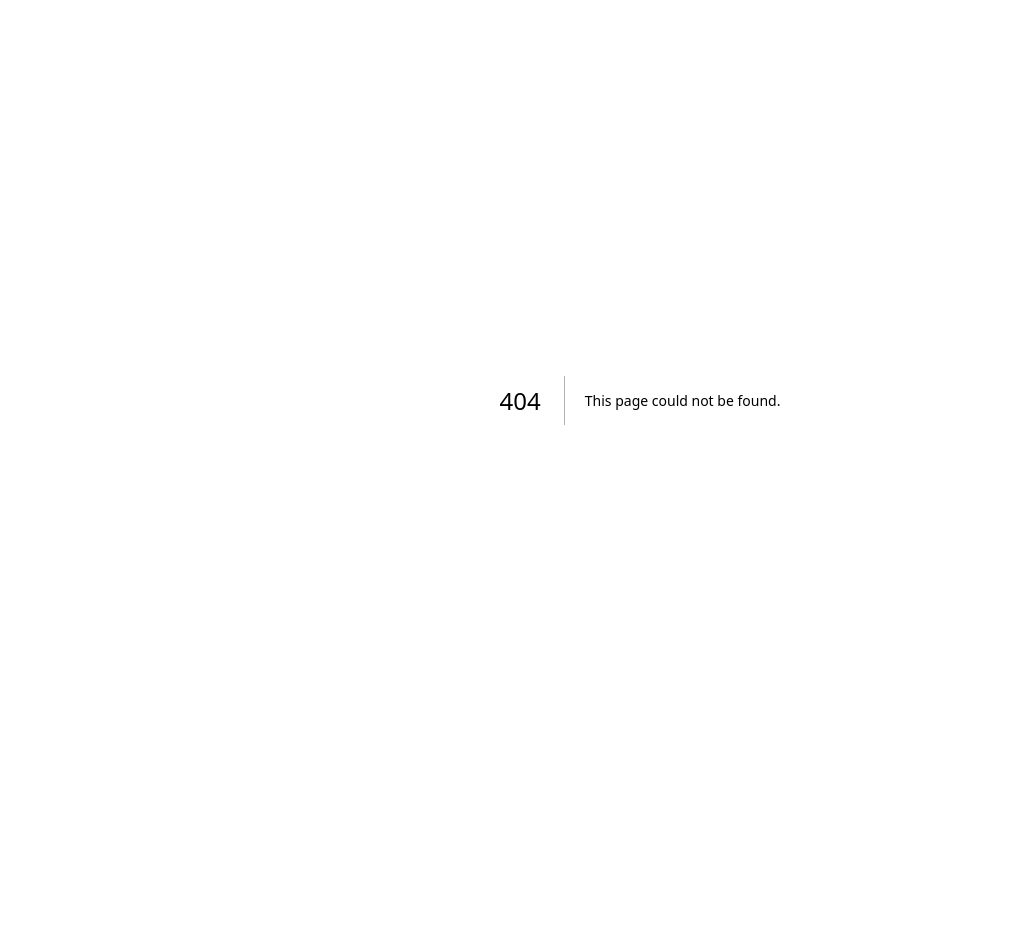
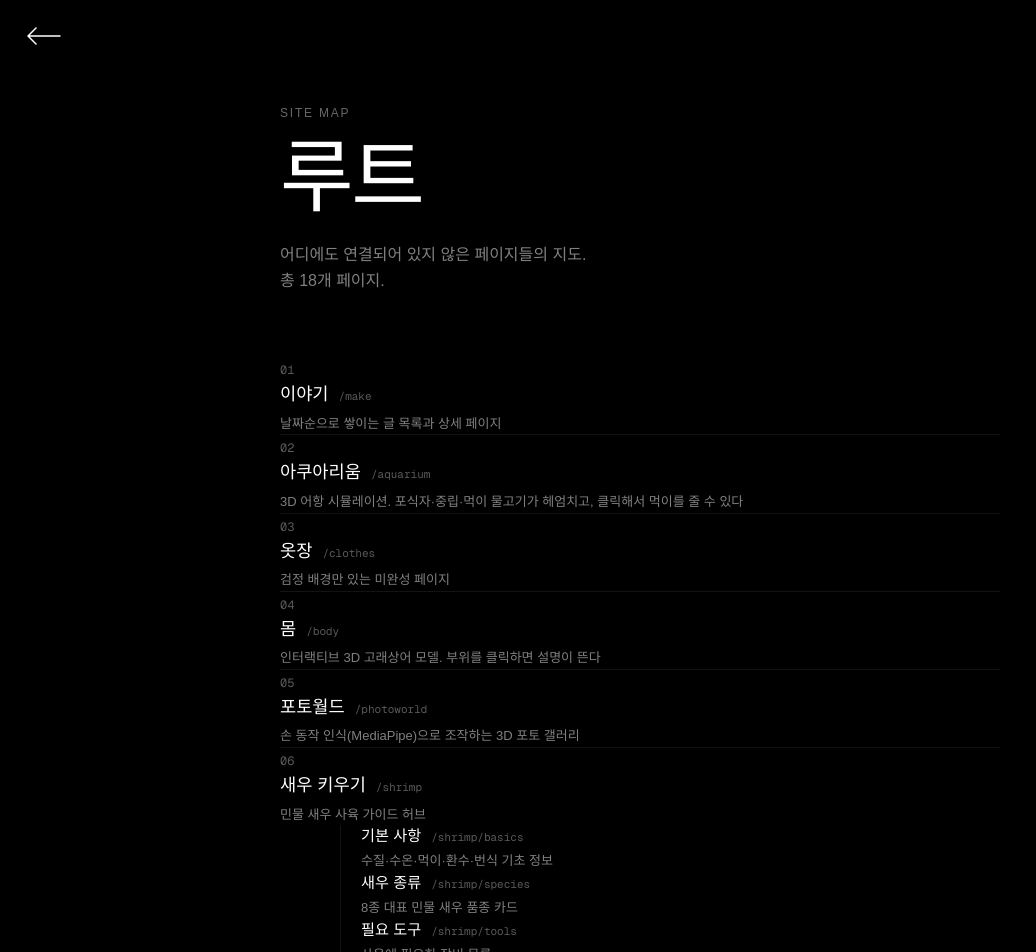
Before and after one commit to parksungrae/SungRaePark, a Next.js app: page /route in a window 1280 px wide. Before the commit this address had no page. Shown: the top 952 px of the page, without its empty margins (0-1036 px from the left). Before the commit the page ends 800 px from the top, so only its background shows below. Built offline with nearby package versions, Linux system fonts and the light colour scheme.

Commit message:
Add unlinked /route page listing every page with its function
Standalone site map at /route (not linked from nav) that lists all
existing pages with a one-line description of what each does, and
links directly to each one.

```diff
--- /dev/null
+++ b/app/route/page.tsx
@@ -0,0 +1,308 @@
+"use client";
+
+import Link from "next/link";
+import { BackButton } from "../../components/BackButton";
+
+interface SubRoute {
+  href: string;
+  title: string;
+  desc: string;
+}
+
+interface RouteItem {
+  href: string;
+  title: string;
+  desc: string;
+  children?: SubRoute[];
+}
+
+const ROUTES: RouteItem[] = [
+  {
+    href: "/make",
+    title: "이야기",
+    desc: "날짜순으로 쌓이는 글 목록과 상세 페이지",
+  },
+  {
+    href: "/aquarium",
+    title: "아쿠아리움",
+    desc: "3D 어항 시뮬레이션. 포식자·중립·먹이 물고기가 헤엄치고, 클릭해서 먹이를 줄 수 있다",
+  },
+  {
+    href: "/clothes",
+    title: "옷장",
+    desc: "검정 배경만 있는 미완성 페이지",
+  },
+  {
+    href: "/body",
+    title: "몸",
+    desc: "인터랙티브 3D 고래상어 모델. 부위를 클릭하면 설명이 뜬다",
+  },
+  {
+    href: "/photoworld",
+    title: "포토월드",
+    desc: "손 동작 인식(MediaPipe)으로 조작하는 3D 포토 갤러리",
+  },
+  {
+    href: "/shrimp",
+    title: "새우 키우기",
+    desc: "민물 새우 사육 가이드 허브",
+    children: [
+      { href: "/shrimp/basics", title: "기본 사항", desc: "수질·수온·먹이·환수·번식 기초 정보" },
+      { href: "/shrimp/species", title: "새우 종류", desc: "8종 대표 민물 새우 품종 카드" },
+      { href: "/shrimp/tools", title: "필요 도구", desc: "사육에 필요한 장비 목록" },
+      { href: "/shrimp/dashboard", title: "대시보드", desc: "수질 모니터링 & 사육 일지" },
+    ],
+  },
+  {
+    href: "/music",
+    title: "뮤직",
+    desc: "아티스트-곡 관계를 그래프로 탐색",
+  },
+  {
+    href: "/guitar",
+    title: "Chordial AI",
+    desc: "카메라로 악보를 찍으면 코드·가사를 인식하고, 시선 추적으로 자동 스크롤",
+  },
+  {
+    href: "/subscriptions",
+    title: "구독",
+    desc: "구독 서비스 지출 관리 및 환율 환산",
+  },
+  {
+    href: "/cemeterypark",
+    title: "공동묘지 공원",
+    desc: "커서를 따라다니는 이미지가 멈추면 무한히 확대되는 인터랙션",
+  },
+  {
+    href: "/mouse",
+    title: "마우스",
+    desc: "커스텀 커서 이미지가 배경 위를 따라다닌다",
+  },
+  {
+    href: "/package",
+    title: "짐싸기",
+    desc: "3D 씬에 드래그 앤 드롭으로 짐을 싸는 패킹 시뮬레이터",
+  },
+  {
+    href: "/portfolio",
+    title: "포트폴리오",
+    desc: "박성래 포트폴리오 — 스킬 · 프로젝트 · 트러블슈팅",
+  },
+  {
+    href: "/theme",
+    title: "테마",
+    desc: "클릭 한 번으로 다크/라이트 테마 전환",
+  },
+];
+
+const totalCount =
+  ROUTES.length + ROUTES.reduce((n, r) => n + (r.children?.length ?? 0), 0);
+
+export default function RoutePage() {
+  return (
+    <div className="route-page">
+      <div className="route-back">
+        <BackButton />
+      </div>
+
+      <div className="route-main">
+        <div className="route-hero">
+          <p className="route-hero-label">site map</p>
+          <h1 className="route-hero-title">루트</h1>
+          <p className="route-hero-desc">
+            어디에도 연결되어 있지 않은 페이지들의 지도.
+            <br />
+            총 {totalCount}개 페이지.
+          </p>
+        </div>
+
+        <ul className="route-list">
+          {ROUTES.map((r, i) => (
+            <li key={r.href} className="route-item">
+              <Link href={r.href} className="route-link">
+                <span className="route-index">{String(i + 1).padStart(2, "0")}</span>
+                <span className="route-body">
+                  <span className="route-title-row">
+                    <span className="route-title">{r.title}</span>
+                    <span className="route-path">{r.href}</span>
+                  </span>
+                  <span className="route-desc">{r.desc}</span>
+                </span>
+              </Link>
+
+              {r.children && (
+                <ul className="route-sublist">
+                  {r.children.map((c) => (
+                    <li key={c.href} className="route-subitem">
+                      <Link href={c.href} className="route-sublink">
+                        <span className="route-subtitle-row">
+                          <span className="route-subtitle">{c.title}</span>
+                          <span className="route-path">{c.href}</span>
+                        </span>
+                        <span className="route-subdesc">{c.desc}</span>
+                      </Link>
+                    </li>
+                  ))}
+                </ul>
+              )}
+            </li>
+          ))}
+        </ul>
+      </div>
+
+      <style jsx>{`
+        .route-page {
+          min-height: 100vh;
+          background: var(--background);
+          color: var(--foreground);
+          padding: 24px;
+        }
+
+        .route-back {
+          position: fixed;
+          top: 24px;
+          left: 24px;
+          z-index: 100;
+        }
+
+        .route-main {
+          max-width: 720px;
+          margin: 0 auto;
+          padding-top: 80px;
+          padding-bottom: 80px;
+        }
+
+        .route-hero {
+          margin-bottom: 64px;
+        }
+
+        .route-hero-label {
+          font-size: 12px;
+          opacity: 0.4;
+          letter-spacing: 0.15em;
+          text-transform: uppercase;
+          margin-bottom: 16px;
+        }
+
+        .route-hero-title {
+          font-size: clamp(2.5rem, 8vw, 5rem);
+          font-weight: 300;
+          line-height: 1;
+          letter-spacing: -0.03em;
+        }
+
+        .route-hero-desc {
+          margin-top: 24px;
+          opacity: 0.5;
+          font-size: 1rem;
+          line-height: 1.6;
+          max-width: 420px;
+        }
+
+        .route-list {
+          list-style: none;
+        }
+
+        .route-item {
+          border-bottom: 1px solid rgba(128, 128, 128, 0.15);
+        }
+
+        .route-link {
+          display: flex;
+          align-items: flex-start;
+          gap: 20px;
+          padding: 24px 4px;
+          text-decoration: none;
+          color: var(--foreground);
+          transition: opacity 0.2s ease;
+        }
+
+        .route-link:hover {
+          opacity: 0.6;
+        }
+
+        .route-index {
+          flex: none;
+          width: 32px;
+          padding-top: 3px;
+          font-size: 12px;
+          font-weight: 400;
+          font-family: var(--font-geist-mono, monospace);
+          opacity: 0.35;
+          line-height: 1;
+        }
+
+        .route-body {
+          display: flex;
+          flex-direction: column;
+          gap: 6px;
+          min-width: 0;
+        }
+
+        .route-title-row,
+        .route-subtitle-row {
+          display: flex;
+          align-items: baseline;
+          gap: 10px;
+          flex-wrap: wrap;
+        }
+
+        .route-title {
+          font-size: 1.1rem;
+          font-weight: 500;
+        }
+
+        .route-subtitle {
+          font-size: 0.95rem;
+          font-weight: 500;
+        }
+
+        .route-path {
+          font-size: 11px;
+          opacity: 0.35;
+          font-family: var(--font-geist-mono, monospace);
+        }
+
+        .route-desc,
+        .route-subdesc {
+          font-size: 13px;
+          opacity: 0.5;
+          line-height: 1.6;
+        }
+
+        .route-sublist {
+          list-style: none;
+          margin: 0 0 20px 60px;
+          border-left: 1px solid rgba(128, 128, 128, 0.15);
+        }
+
+        .route-subitem {
+          padding: 0 0 0 20px;
+        }
+
+        .route-sublink {
+          display: flex;
+          flex-direction: column;
+          gap: 4px;
+          padding: 14px 4px;
+          text-decoration: none;
+          color: var(--foreground);
+          transition: opacity 0.2s ease;
+        }
+
+        .route-sublink:hover {
+          opacity: 0.6;
+        }
+
+        @media (max-width: 768px) {
+          .route-main {
+            padding-top: 64px;
+          }
+          .route-sublist {
+            margin-left: 40px;
+          }
+        }
+      `}</style>
+    </div>
+  );
+}
```
